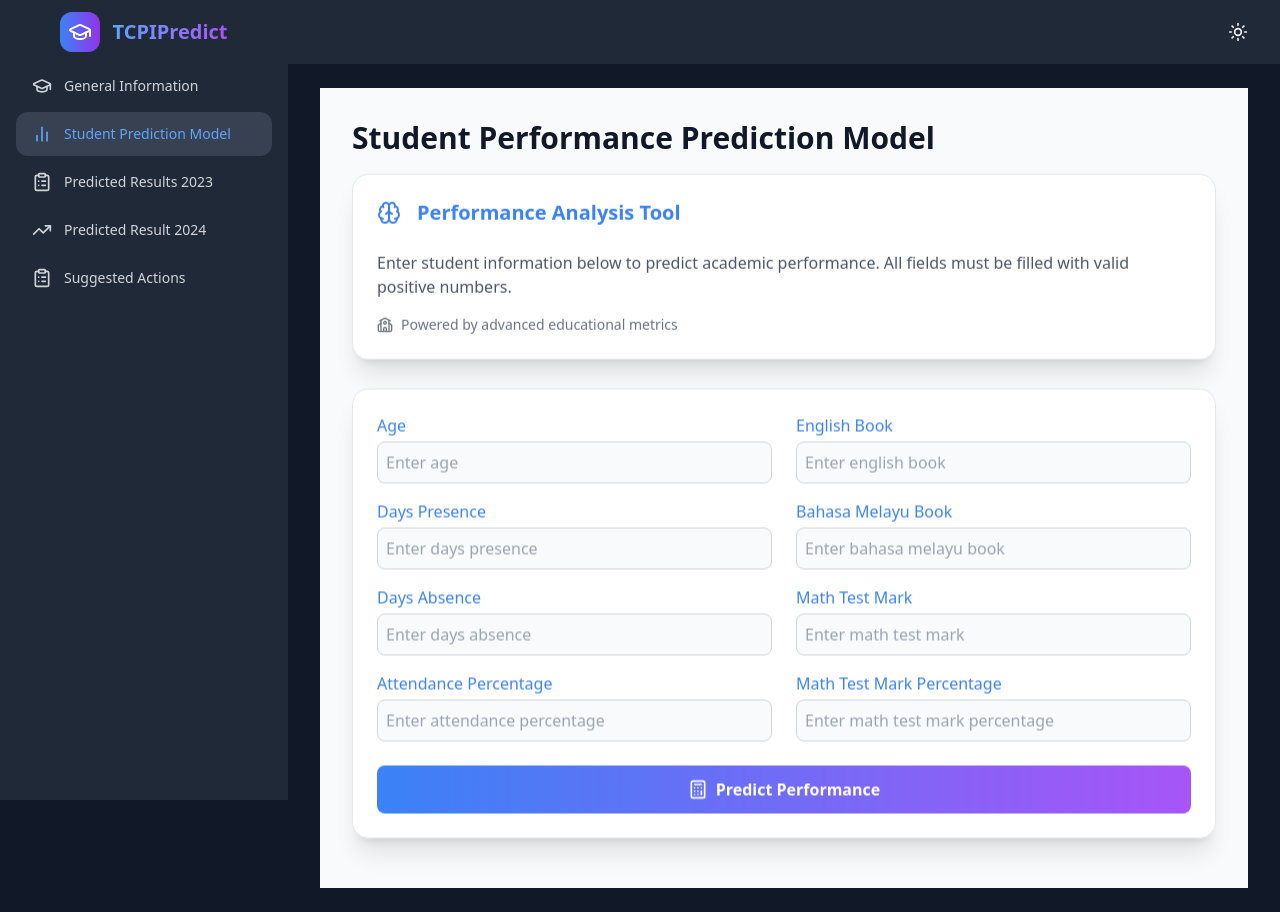
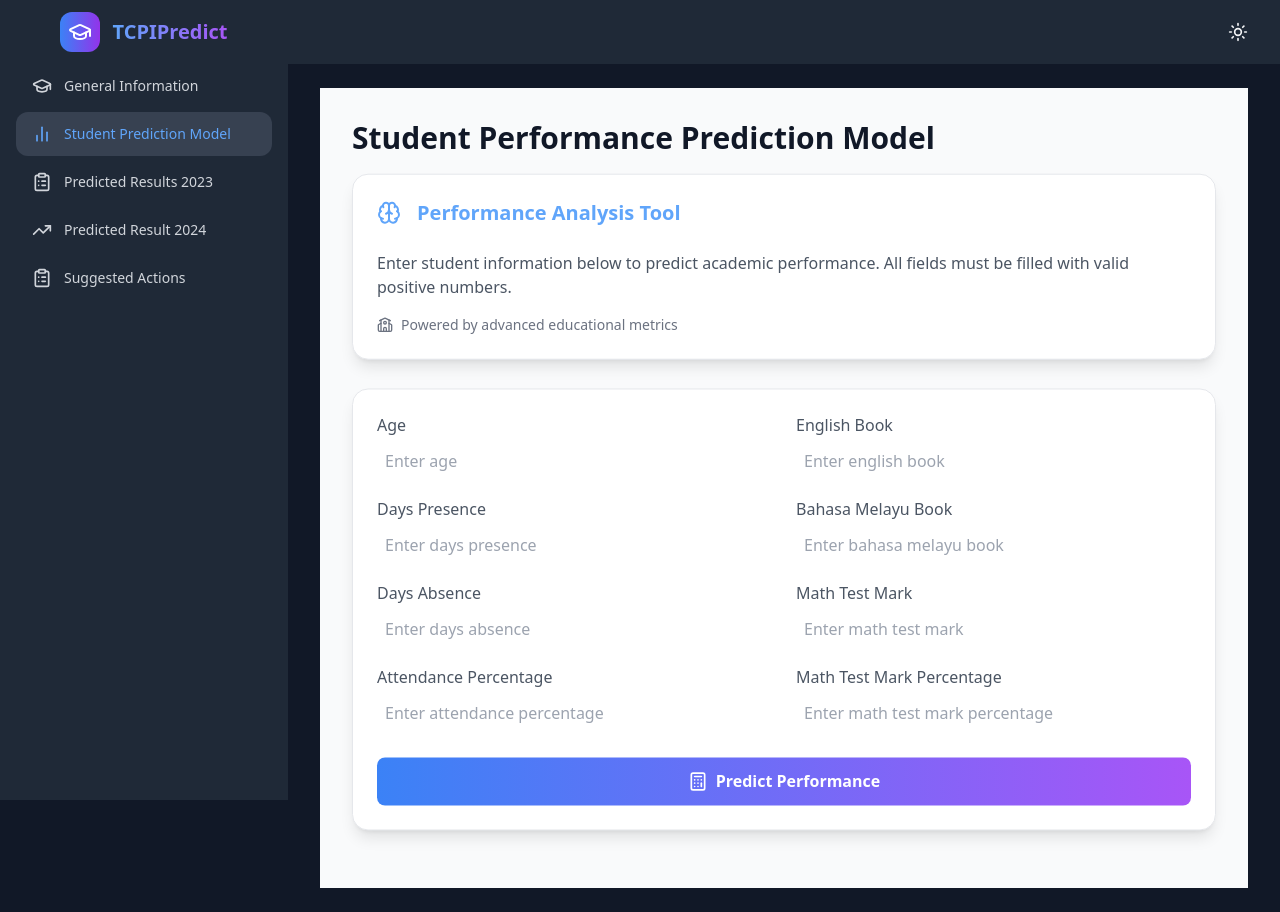
Before and after one commit to aziym/students-prediction-frontend, a React (Vite) app: page /prediction in a window 1280 px wide. Built offline with nearby package versions, Linux system fonts and the light colour scheme.

Commit message:
Update dark mode 2.0

```diff
--- a/src/components/PredictionForm.jsx
+++ b/src/components/PredictionForm.jsx
@@ -3,7 +3,7 @@ import { ChartBar, Loader2, Brain, School, Calculator } from 'lucide-react';
 
 const FloatingCard = ({ children, delay = "0s", className = "" }) => (
   <div
-    className={`transition-colors duration-200 ${className}`}
+    className={`${className}`}
     style={{ animation: `float 8s ease-in-out infinite`, animationDelay: delay }}
   >
     {children}
@@ -58,22 +58,28 @@ const PredictionForm = ({ isDarkMode }) => {
       if (!response.ok) throw new Error(`HTTP error! status: ${response.status}`);
 
       const data = await response.json();
-      if (data.prediction !== undefined) {
-        setPrediction(`Predicted Performance Score: ${data.prediction.toFixed(2)}`);
-      } else {
-        throw new Error('Invalid response format');
-      }
+      setPrediction(data.prediction !== undefined ?
+        `Predicted Performance Score: ${data.prediction.toFixed(2)}` :
+        null);
     } catch (err) {
-      setError(err.message === 'Failed to fetch'
-        ? 'Unable to connect to the prediction server. Please try again later.'
-        : `Prediction failed: ${err.message}`);
+      setError(err.message === 'Failed to fetch' ?
+        'Unable to connect to prediction server' :
+        `Prediction failed: ${err.message}`);
     } finally {
       setIsLoading(false);
     }
   };
 
+  const cardClassName = isDarkMode ?
+    'bg-gray-800 shadow-lg border border-gray-700' :
+    'bg-white shadow-lg border border-gray-200';
+
+  const inputClassName = isDarkMode ?
+    'bg-gray-700 border-gray-600 text-gray-200' :
+    'bg-white border-gray-300 text-gray-900';
+
   return (
-    <div className={`min-h-screen ${isDarkMode ? 'bg-gray-900' : 'bg-gray-50'} p-8 transition-colors duration-200`}>
+    <div className={`min-h-screen ${isDarkMode ? 'bg-gray-900' : 'bg-gray-50'} p-8`}>
       <style>{`
         @keyframes float {
           0% { transform: translateY(0px); }
@@ -87,15 +93,10 @@ const PredictionForm = ({ isDarkMode }) => {
           Student Performance Prediction Model
         </h2>
 
-        <FloatingCard
-          delay="0s"
-          className={`${isDarkMode ? 'bg-gray-800/95' : 'bg-white'} backdrop-blur-xl shadow-xl rounded-2xl p-6 border ${isDarkMode ? 'border-gray-700' : 'border-gray-200'} mb-8`}
-        >
+        <FloatingCard delay="0s" className={`${cardClassName} rounded-2xl p-6 mb-8`}>
           <div className="flex items-center space-x-4 mb-6">
-            <Brain className={`w-6 h-6 ${isDarkMode ? 'text-blue-400' : 'text-blue-500'}`} />
-            <h3 className={`text-xl font-semibold ${isDarkMode ? 'text-blue-400' : 'text-blue-500'}`}>
-              Performance Analysis Tool
-            </h3>
+            <Brain className="w-6 h-6 text-blue-400" />
+            <h3 className="text-xl font-semibold text-blue-400">Performance Analysis Tool</h3>
           </div>
           <p className={`${isDarkMode ? 'text-gray-300' : 'text-gray-600'} mb-4`}>
             Enter student information below to predict academic performance. All fields must be filled with valid positive numbers.
@@ -106,10 +107,7 @@ const PredictionForm = ({ isDarkMode }) => {
           </div>
         </FloatingCard>
 
-        <FloatingCard
-          delay="0.5s"
-          className={`${isDarkMode ? 'bg-gray-800/95' : 'bg-white'} backdrop-blur-xl shadow-xl rounded-2xl p-6 border ${isDarkMode ? 'border-gray-700' : 'border-gray-200'}`}
-        >
+        <FloatingCard delay="0.5s" className={`${cardClassName} rounded-2xl p-6`}>
           <form onSubmit={handleSubmit} className="space-y-6">
             <div className="grid grid-cols-1 md:grid-cols-2 gap-6">
               {[['age', 'daysPresence', 'daysAbsence', 'attendancePercentage'],
@@ -118,7 +116,7 @@ const PredictionForm = ({ isDarkMode }) => {
                 <div key={colIndex} className="space-y-4">
                   {column.map(field => (
                     <label key={field} className="block">
-                      <span className={`${isDarkMode ? 'text-gray-300' : 'text-blue-500'} mb-1 block`}>
+                      <span className={`${isDarkMode ? 'text-gray-300' : 'text-gray-600'} mb-1 block`}>
                         {field.split(/(?=[A-Z])/).join(' ').replace(/\b\w/g, c => c.toUpperCase())}
                       </span>
                       <input
@@ -129,11 +127,7 @@ const PredictionForm = ({ isDarkMode }) => {
                         min="0"
                         step="any"
                         required
-                        className={`w-full ${
-                          isDarkMode
-                            ? 'bg-gray-700 border-gray-600 text-gray-200 placeholder-gray-500'
-                            : 'bg-gray-50 border-gray-300 text-gray-900 placeholder-gray-400'
-                        } border rounded-lg p-2 focus:outline-none focus:border-blue-400 transition-colors`}
+                        className={`w-full ${inputClassName} rounded-lg p-2 focus:ring-2 focus:ring-blue-400 focus:outline-none`}
                         placeholder={`Enter ${field.split(/(?=[A-Z])/).join(' ').toLowerCase()}`}
                       />
                     </label>
@@ -145,7 +139,7 @@ const PredictionForm = ({ isDarkMode }) => {
             <button
               type="submit"
               disabled={isLoading}
-              className="w-full bg-gradient-to-r from-blue-500 to-purple-500 text-white rounded-lg p-3 font-semibold hover:opacity-90 transition-opacity disabled:opacity-50 flex items-center justify-center space-x-2"
+              className="w-full bg-gradient-to-r from-blue-500 to-purple-500 text-white rounded-lg p-3 font-semibold hover:opacity-90 disabled:opacity-50 flex items-center justify-center space-x-2"
             >
               {isLoading ? (
                 <>
```
